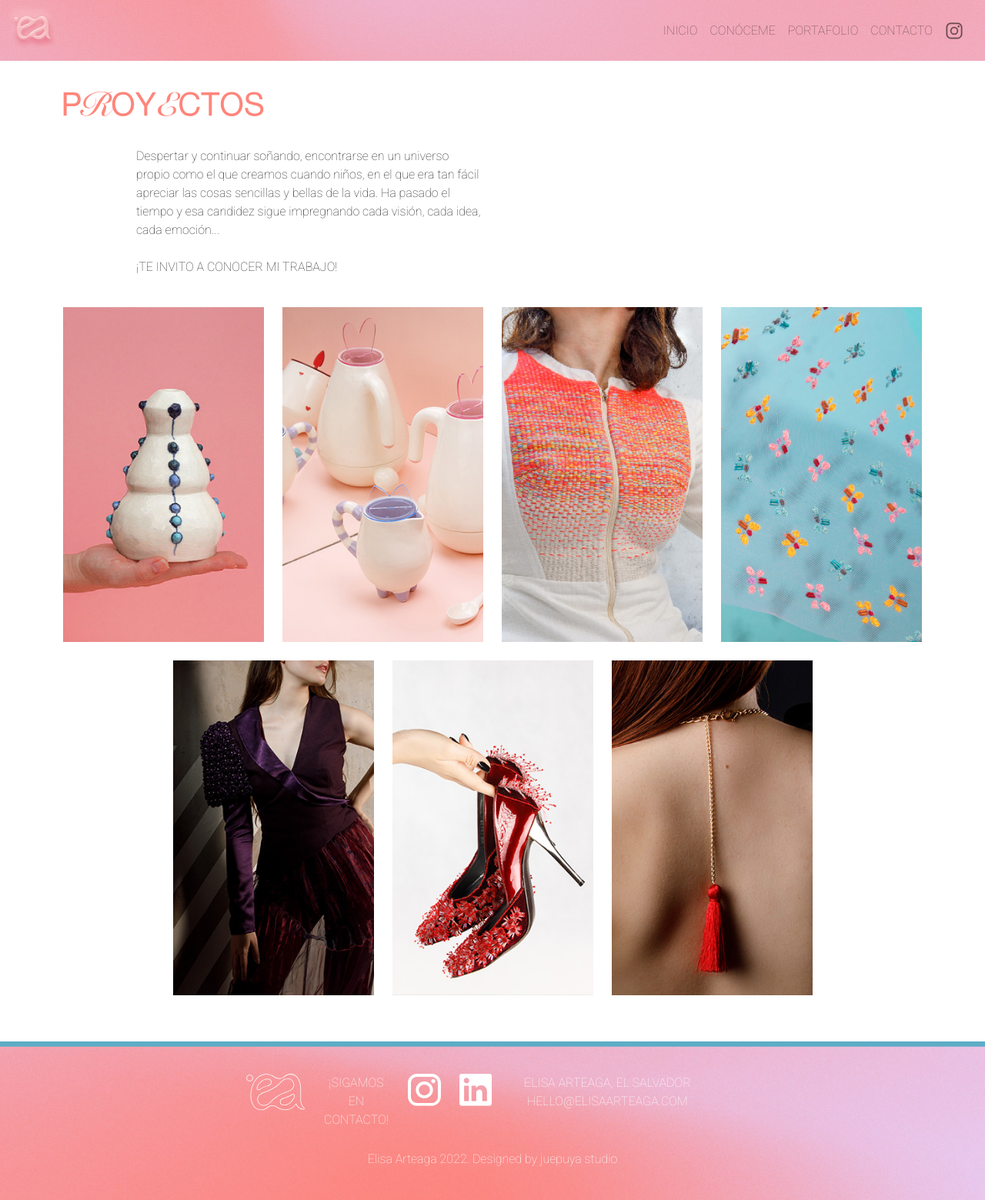
After one commit to Alca1707/WebPage-ElisaArteaga, a PHP site: page /proyectos.php in a window 1280 px wide. The commit adds this page. Shown: the whole page at 77% size. Run offline with PHP 8.4, Linux system fonts and the light colour scheme.

Commit message:
Main page update

```diff
--- a/css/baseStyle.css
+++ b/css/baseStyle.css
@@ -5,6 +5,10 @@ body{
     font-weight: 100;
     color: rgb(36,34,39);
     margin: 0px;
+}
+
+.bodyFooter{
+    margin-bottom: 60px;
 }
 
 .titlesImg{
@@ -158,6 +162,10 @@ ion-icon {
 
 /**** PROYECTOS SECTION ****/
 
+.rowProyectos img{
+    width: 100%;
+    margin-top: 24px;
+}
 
 /*PDF VIEWER*/
 
--- a/footer.html
+++ b/footer.html
@@ -1,17 +1,17 @@
-<!DOCTYPE html>
-<html>
-    <head>
-        <meta charset="utf-8">
-        <meta name="viewport" content="width=device-width, initial-scale=1.0">
-        <link rel="stylesheet" href="css/bootstrap/bootstrap.min.css">
-        <link rel="stylesheet" type="text/css" href="css/baseStyle.css">
-        <script type="text/javascript" src="js/bootstrap/bootstrap.bundle.min.js"></script>
-        <script type="text/javascript" src="js/baseScript.js"></script>
-        <title>Elisa Arteaga</title>
-    </head>
-    <div class="container">
-        <div class="row">
-            <p>This is a text for the footer</p>
-        </div>
+<footer class="containerFooter">
+    <img src="img/Footer.jpg" class="fullWidthImg" alt="Footer background">
+    <div class="containerText">
+      <div class="row">
+        <a href="index.php#" class="col-lg-2" id="logoFooter"><img src="img/EA logo_contorno.svg" alt="Elisa Arteaga logo"></a>
+        <p class="col-lg-2 textFooter">¡Sigamos en contacto!</p>
+        <a href="https://www.instagram.com/era.estudio/" class="col-lg-1 footerImg"><img src="img/instagram icono.svg" alt="Instagram logo"></a>
+        <a href="https://www.linkedin.com/in/elisa-arteaga/" class="col-lg-1 footerImg"><img src="img/linked in icono.svg" alt="LinkedIn logo"></a>
+        <p class="col-lg-5 textFooter">Elisa Arteaga, El Salvador Hello@elisaarteaga.com</p>
+      </div>
+
+      <div class="row">
+        <p id="textFooterCredits">Elisa Arteaga 2022. Designed by juepuya studio</p>
+      </div>
     </div>
-</html>
+  </footer>
+</body>
--- /dev/null
+++ b/head.html
@@ -0,0 +1,13 @@
+<head>
+    <meta charset="utf-8">
+    <meta name="viewport" content="width=device-width, initial-scale=1.0">
+    <link rel="stylesheet" href="css/bootstrap/bootstrap.min.css">
+    <link rel="stylesheet" type="text/css" href="css/baseStyle.css">
+    <script type="text/javascript" src="js/bootstrap/bootstrap.bundle.min.js"></script>
+    <script type="text/javascript" src="js/baseScript.js"></script>
+    <link rel="icon" type="image/x-icon" href="favicon.ico">
+    <title>Elisa Arteaga</title>
+    <script type="module" src="https://unpkg.com/ionicons@5.5.2/dist/ionicons/ionicons.esm.js"></script>
+    <script nomodule src="https://unpkg.com/ionicons@5.5.2/dist/ionicons/ionicons.js"></script>
+</head>
+<body>
--- a/menu.html
+++ b/menu.html
@@ -1,14 +1,3 @@
-<!DOCTYPE html>
-<html>
-    <head>
-        <meta charset="utf-8">
-        <meta name="viewport" content="width=device-width, initial-scale=1.0">
-        <link rel="stylesheet" href="css/bootstrap/bootstrap.min.css">
-        <link rel="stylesheet" type="text/css" href="css/baseStyle.css">
-        <script type="text/javascript" src="js/bootstrap/bootstrap.bundle.min.js"></script>
-        <script type="text/javascript" src="js/baseScript.js"></script>
-        <title>Elisa Arteaga</title>
-    </head>
 <header class="sticky-top">
     <nav id="menu" class="navbar navbar-expand-lg navbar-light">
         <a class="navbar-brand" href="#"><img src="" alt="" width="auto" height="50px" class="d-inline-block align-text-top"></a>
@@ -20,14 +9,13 @@
         <div class="navbar-collapse collapse" id="navbarNavAltMarkup">
             <div class="navbar-nav">
                 <ul class="navbar-nav">
-                        <li class="nav-item"><a class="nav-link" href="#">Inicio</a></li>
-                        <li class="nav-item"><a class="nav-link" href="#aboutMe">Conóceme</a></li>
-                        <li class="nav-item"><a class="nav-link" href="proyectos.html">Portafolio</a></li>
-                        <li class="nav-item"><a class="nav-link" href="contactForm.html">Contacto</a></li>
+                    <li class="nav-item"><a class="nav-link" href="index.php#">Inicio</a></li>
+                    <li class="nav-item"><a class="nav-link" href="index.php#aboutMe">Conóceme</a></li>
+                    <li class="nav-item"><a class="nav-link" href="proyectos.php">Portafolio</a></li>
+                    <li class="nav-item"><a class="nav-link" href="contactForm.php">Contacto</a></li>
                     <li class="nav-item"><a id="instaIcon" class="nav-link" href="https://www.instagram.com/era.estudio/" target="_blank"><ion-icon name="logo-instagram"></ion-icon></a></li>
                 </ul>
             </div>
         </div>
     </nav>
 </header>
-</html>
--- /dev/null
+++ b/proyectos.php
@@ -0,0 +1,34 @@
+<!DOCTYPE html>
+<html>
+    <?php
+        include "head.html";
+        include "menu.html";
+    ?>
+
+    <div class="container bodyFooter">
+        <div class="row">
+            <img src="img/Proyectos.svg" class="col-lg-3 espaciado40" alt="">
+        </div>
+        <div class="row espaciado40">
+            <p class="col-lg-5 offset-lg-1">Despertar y continuar soñando, encontrarse en un universo propio como el que creamos cuando niños, en el que era tan fácil apreciar las cosas sencillas y bellas de la vida.
+                Ha pasado el tiempo y esa candidez sigue impregnando cada visión, cada idea, cada emoción...<br><br>¡TE INVITO A CONOCER MI TRABAJO!
+            </p>
+        </div>
+
+        <div class="row rowProyectos">
+            <a href="tlaloquines.html" class="col-lg-3 "><img src="img/Proyectos_01.jpg" alt=""></a>
+            <a href="wonderware.html" class="col-lg-3 "><img src="img/Proyectos_03.jpg"  alt=""></a>
+            <a href="matina.html" class="col-lg-3"><img src="img/Proyectos_04.jpg"  alt=""></a>
+            <a href="eden.html" class="col-lg-3 "><img src="img/Proyectos_05.jpg"  alt=""></a>
+        </div>
+
+        <div class="row rowProyectos justify-content-center">
+            <a href="pasarela.html" class="col-lg-3"><img src="img/Proyectos_06.jpg" alt=""></a>
+            <a href="veneno.html" class="col-lg-3"><img src="img/Proyectos_07.jpg" alt=""></a>
+            <a href="pulse.html" class="col-lg-3"><img src="img/Proyectos_08.jpg" alt=""></a>
+        </div>
+    </div>
+    <?php
+        include "footer.html"
+    ?>
+</html>
```
Also changed, not shown: contactForm.php (renamed from contactForm.html, +9 -10 lines), index.php (renamed from index.html, +7 -32 lines), proyectos.html (deleted, +0 -30 lines), favicon.ico (added), img/Foto-elisa.png (added), img/foto-elisa_prueba.jpg (deleted). Lines whose indentation alone changed are shown as unchanged.
